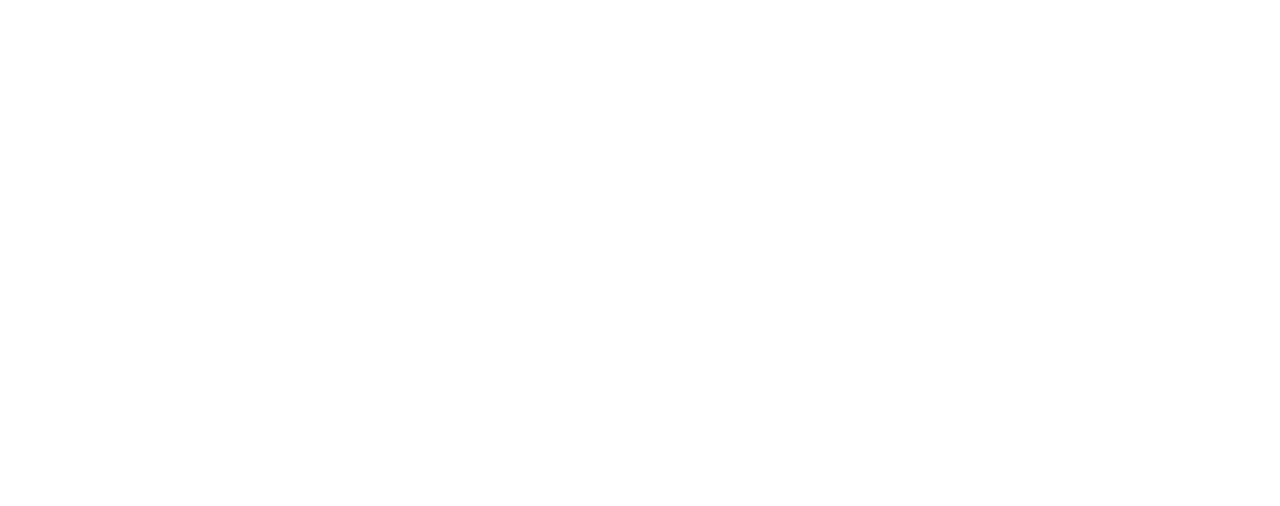
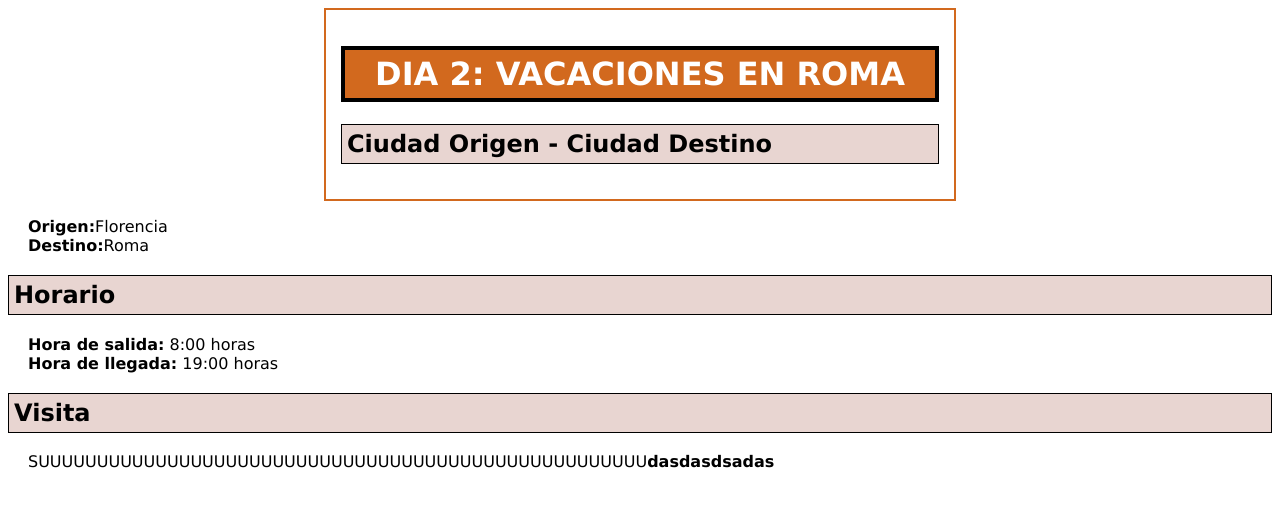
Before and after one commit to zetinia/1DAM_LMSGI_acg, a plain HTML site: page Tema 7 css/index7.html in a window 1280 px wide. Drawn offline with Linux system fonts and the light colour scheme.

Commit message:
Update index7.html

```diff
--- a/Tema 7 css/index7.html
+++ b/Tema 7 css/index7.html
@@ -41,6 +41,30 @@
     </style>
 </head>
 <body>
+    <div id="viaje">
+        <h1 id="apartado1">DIA 2: VACACIONES EN ROMA</h1>
+
+        <h2 class="apartado2">Ciudad Origen -
+            Ciudad Destino</h2>
+    </div>
+    <p class="contenido">
+        <b>Origen:</b>Florencia<br>
+        <b>Destino:</b>Roma
+
+    </p>
+    <h2 class="apartado2">Horario</h2>
+    <p class="contenido">
+
+        <b>Hora de salida:</b> 8:00 horas <br>
+        <b>Hora de llegada:</b> 19:00 horas</li>
+
+    </p>
+    <h2 class="apartado2">Visita</h2>
+    <p class="contenido">
+        SUUUUUUUUUUUUUUUUUUUUUUUUUUUUUUUUUUUUUUUUUUUUUUUUUUUU<b>dasdasdsadas</b>
+
+
+    </p>
 
 </body>
 </html>
```
